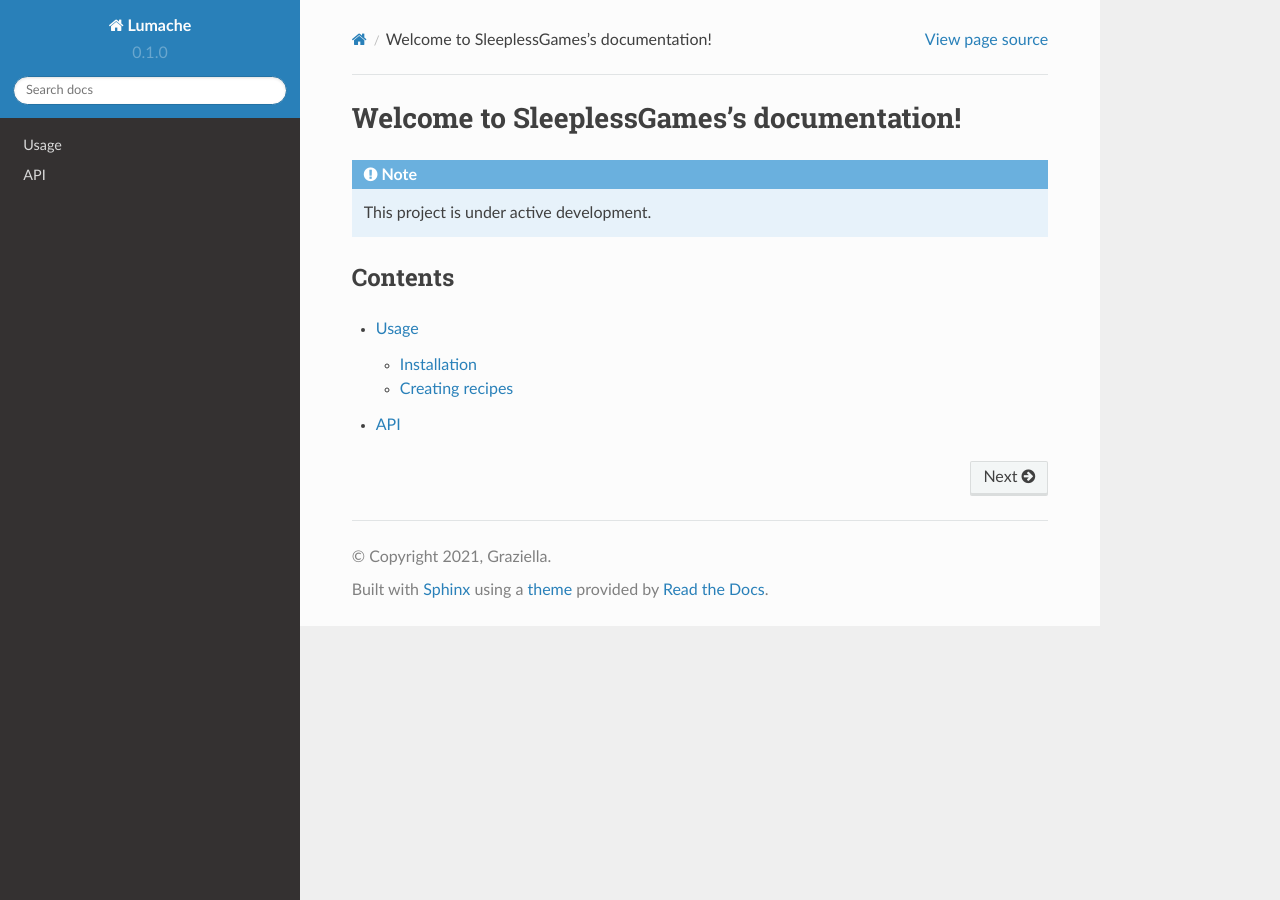
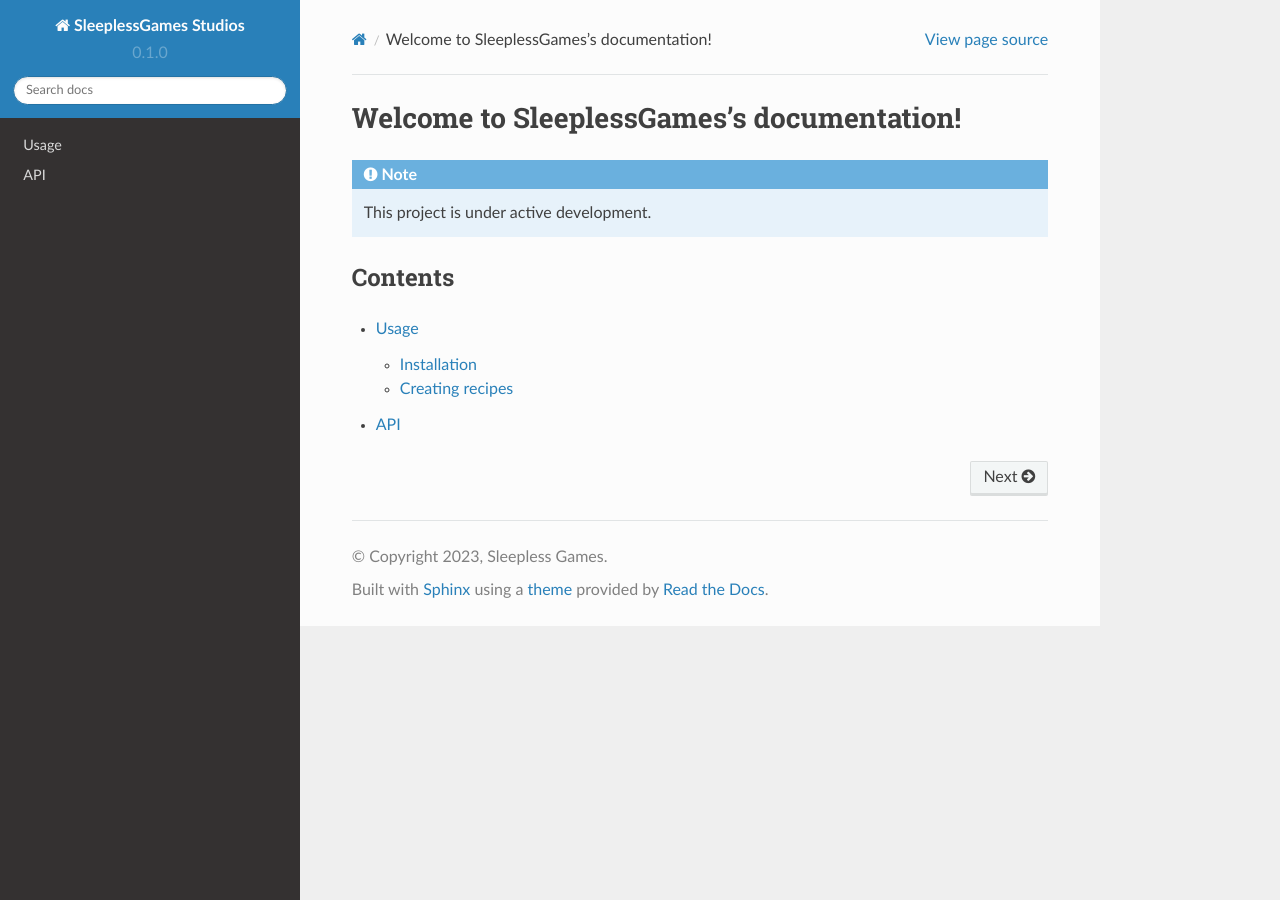
Before and after one commit to droidhackzor/docs, a Sphinx documentation site: the page built from docs/source/index.rst, in a window 1280 px wide. Built offline with Sphinx 7.4.7 and the Read the Docs theme 2.0.0, drawn with Linux system fonts in a browser that asks for light colours.

Commit message:
Update conf.py

```diff
--- a/docs/source/conf.py
+++ b/docs/source/conf.py
@@ -2,9 +2,9 @@
 
 # -- Project information
 
-project = 'Lumache'
-copyright = '2021, Graziella'
-author = 'Graziella'
+project = 'SleeplessGames Studios'
+copyright = '2023, Sleepless Games'
+author = 'Sleepless Games'
 
 release = '0.1'
 version = '0.1.0'
```
